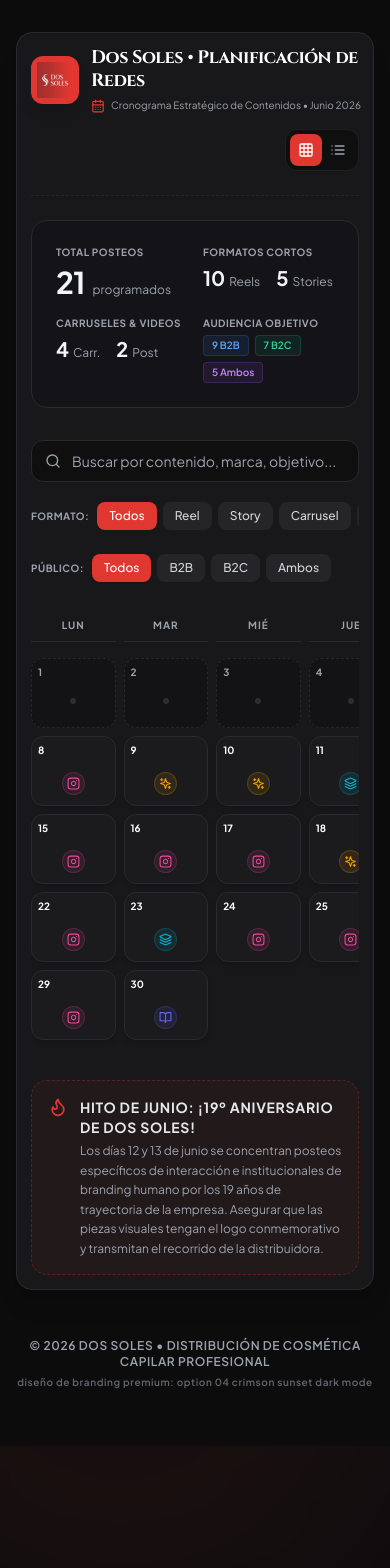
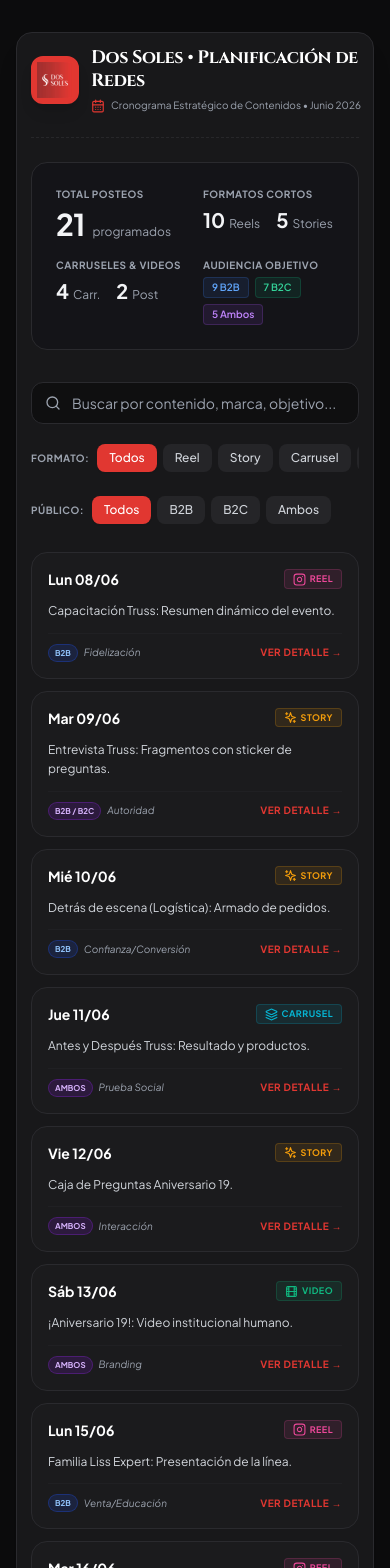
Before and after one commit to FranBondino/calendarios-2soles, a React (Vite) app: page / in a window 390 px wide. Shown: the top 1568 px of the page. Built offline with nearby package versions, Linux system fonts and the light colour scheme.

Commit message:
style: lock mobile viewport to list view and hide toggles on mobile

```diff
--- a/src/components/CalendarDosSoles.jsx
+++ b/src/components/CalendarDosSoles.jsx
@@ -257,8 +257,8 @@
           </div>
         </div>
 
-        {/* Header Controls (View Toggles Only) */}
-        <div className="flex items-center justify-end sm:justify-start">
+        {/* Header Controls (View Toggles Only - hidden on mobile) */}
+        <div className="hidden sm:flex items-center justify-end sm:justify-start">
           {/* View Mode Toggle (Grid vs List) */}
           <div className="p-1 rounded-xl flex items-center bg-brand-crimson-bg border border-brand-crimson-border/60">
             <button
@@ -387,9 +387,11 @@
       </div>
 
       {/* 4. Main Views (Grid or List) */}
-      {viewMode === 'grid' ? (
-        /* VISTA CALENDARIO MENSUAL */
-        <div className="w-full overflow-x-auto scrollbar-none pb-2">
+
+      {/* Monthly Grid View (hidden on mobile, visible on sm and up when viewMode === 'grid') */}
+      <div className={`w-full overflow-x-auto scrollbar-none pb-2 ${
+        viewMode === 'grid' ? 'sm:block' : 'sm:hidden'
+      } hidden`}>
         <div className="min-w-[640px] sm:min-w-0 space-y-4">
           {/* Grid Header (Weekdays) */}
           <div className="grid grid-cols-7 gap-2 md:gap-4 text-center">
@@ -514,8 +516,11 @@
           </div>
         </div>
       </div>
-      ) : (
-        /* VISTA DE LISTA / TABLA DETALLADA */
+
+      {/* List / Table View (always visible on mobile as card list, visible on desktop when viewMode === 'list') */}
+      <div className={`${
+        viewMode === 'list' ? 'sm:block' : 'sm:hidden'
+      } block`}>
         <div className="space-y-3 sm:space-y-0 sm:overflow-x-auto sm:rounded-2xl sm:border sm:border-brand-crimson-border sm:bg-brand-crimson-card">
           {/* Mobile List View (rendered only on mobile) */}
           <div className="flex flex-col gap-3 sm:hidden">
@@ -627,7 +632,7 @@
             </tbody>
           </table>
         </div>
-      )}
+      </div>
 
       {/* 5. Info Box (Anniversary Callout) */}
       <div className="mt-8 p-4 md:p-5 rounded-2xl flex items-start space-x-3 md:space-x-4 border border-dashed bg-brand-crimson-red/5 border-brand-crimson-red/30 text-gray-200">
```
Lines whose indentation alone changed are shown as unchanged.
